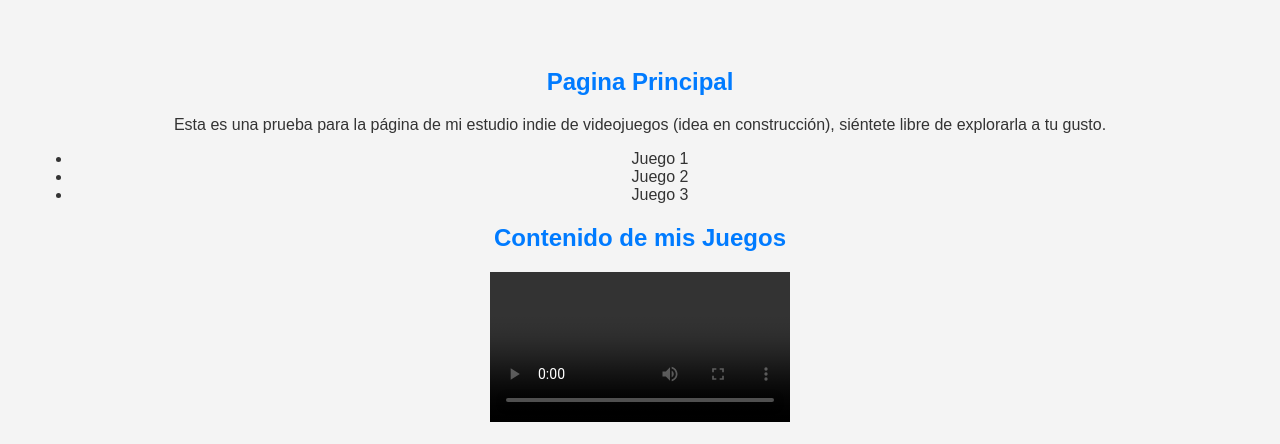
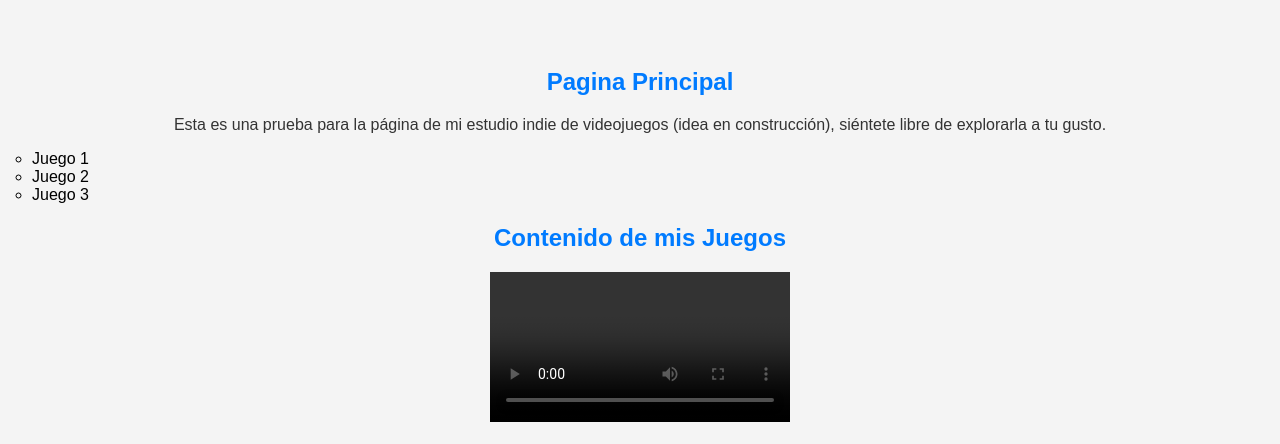
Before and after one commit to MichaelZuleta/Pagina-Personal, a PHP site: page / in a window 1280 px wide. Shown: the part 146-590 px from the top of the page. Run offline with PHP 8.4, Linux system fonts and the light colour scheme.

Commit message:
Update estilos.css

```diff
--- a/estilos.css
+++ b/estilos.css
@@ -8,3 +8,10 @@ body {
 h1, h2 {
     color: #007bff;
 }
+
+ul {
+    list-style-type: circle;
+    padding: 0;
+    color: black;
+    text-align: left;
+}
```
